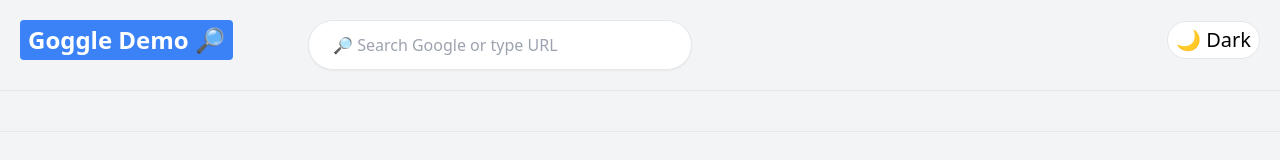
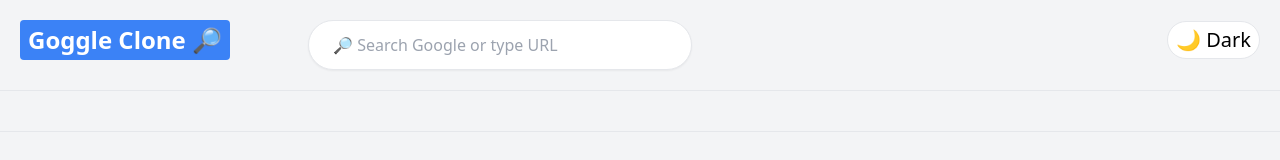
Before and after one commit to NILAVABEPARI/google-clone, a React (Create React App) app: page / in a window 1280 px wide. Shown: the top 160 px of the page. Built offline with nearby package versions, Linux system fonts and the light colour scheme.

Commit message:
Name changed

```diff
--- a/src/components/Navbar.jsx
+++ b/src/components/Navbar.jsx
@@ -8,7 +8,7 @@ export const Navbar = ({ setDarkTheme, darkTheme }) => (
 		<div className="flex justify-between items-center space-x-5 w-screen ">
 			{/* <Link to="/"> */}
 			<p className="text-2xl bg-blue-500 font-bold text-white py-1 px-2 rounded dark:bg-gray-50 dark:text-gray-900">
-				Goggle Demo 🔎
+				Goggle Clone 🔎
 			</p>
 			{/* </Link> */}
 			<button
```
Also changed, not shown: 1 other file (tests, documents, lock files or other folders).
